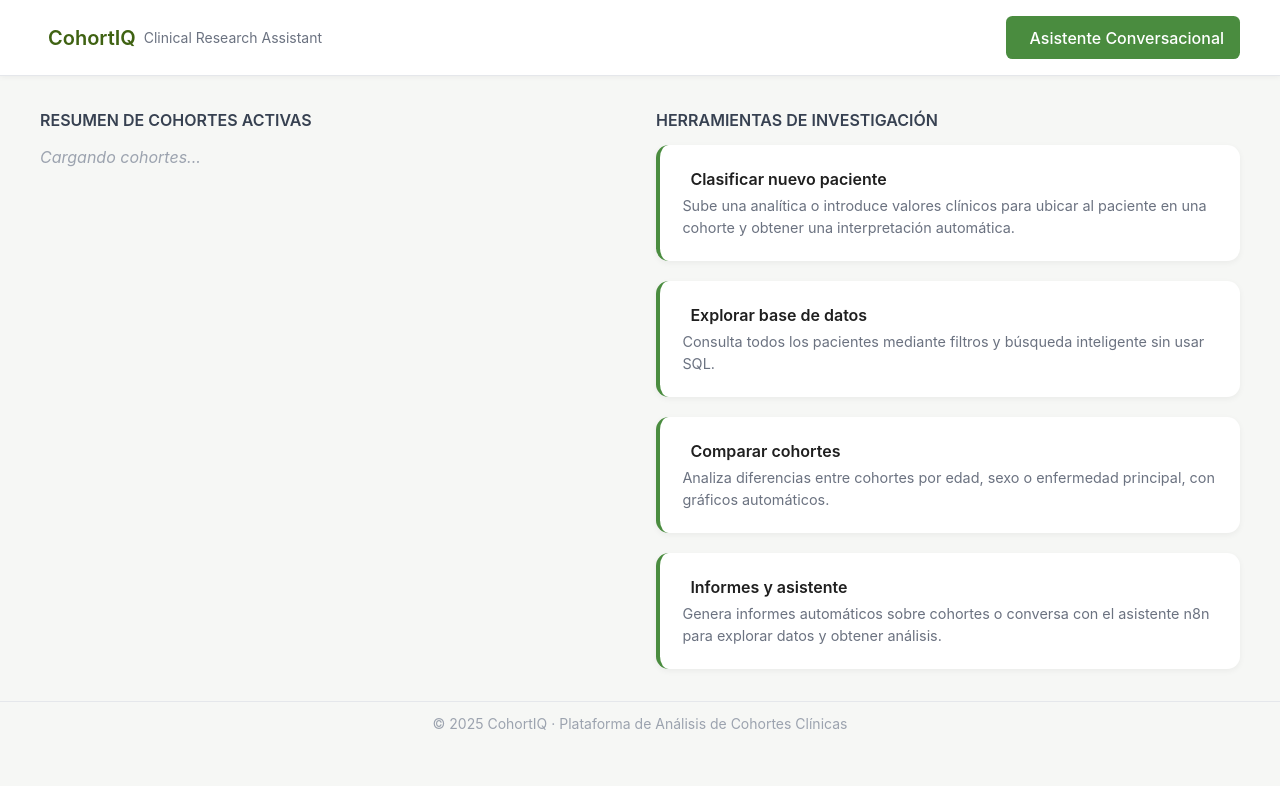
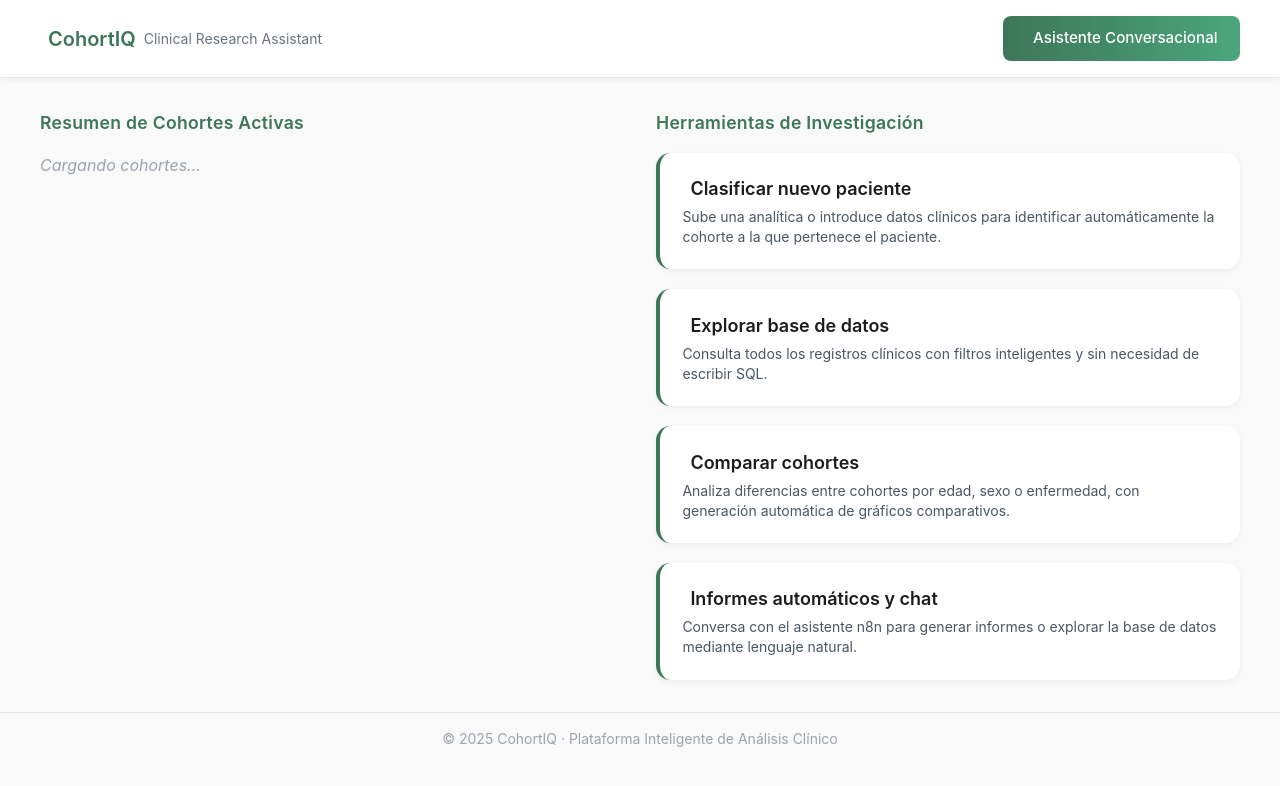
Before and after one commit to nanoData33/prueba, a plain HTML site: page index.html in a window 1280 px wide. Drawn offline with nearby package versions, Linux system fonts and the light colour scheme.

Commit message:
Update index.html

```diff
--- a/index.html
+++ b/index.html
@@ -10,33 +10,106 @@
 <script src="https://cdn.jsdelivr.net/npm/@supabase/supabase-js@2"></script>
 
 <style>
-  body { background-color:#f6f7f5; font-family:"Inter",sans-serif; color:#1f1f1f; }
-  header { background:white; border-bottom:1px solid #e5e7eb; box-shadow:0 1px 6px rgba(0,0,0,0.05); }
-  .section-title { font-weight:600; color:#374151; font-size:1rem; margin-bottom:0.8rem; text-transform:uppercase; }
-  .card { background:white; border-radius:0.8rem; padding:1.4rem; border-left:4px solid #4a8c3f; box-shadow:0 2px 6px rgba(0,0,0,0.05); transition:all .2s ease; cursor:pointer; }
-  .card:hover { transform:translateY(-3px); box-shadow:0 5px 12px rgba(0,0,0,0.08); }
-  .card h3 { font-weight:600; color:#1f1f1f; }
-  .card p { color:#6b7280; font-size:0.9rem; margin-top:3px; }
-  .cohorte { background:white; border-radius:0.6rem; padding:0.9rem 1rem; border-left:4px solid #4a8c3f; display:flex; justify-content:space-between; align-items:center; }
-  .btn { background:#4a8c3f; color:white; border:none; padding:0.6rem 1rem; border-radius:0.4rem; font-weight:500; transition:all .2s ease; }
-  .btn:hover { background:#3b7033; }
+  :root {
+    --verde: #3d7658;
+    --verde-claro: #4ba67d;
+    --gris-fondo: #f8f9f8;
+    --gris-texto: #1c1c1c;
+  }
+
+  body {
+    font-family: "Inter", sans-serif;
+    background-color: var(--gris-fondo);
+    color: var(--gris-texto);
+  }
+
+  header {
+    background: white;
+    border-bottom: 1px solid #e2e8f0;
+    box-shadow: 0 2px 6px rgba(0, 0, 0, 0.05);
+  }
+
+  .btn-main {
+    background: linear-gradient(90deg, var(--verde) 0%, var(--verde-claro) 100%);
+    color: white;
+    border: none;
+    padding: 0.7rem 1.4rem;
+    border-radius: 0.5rem;
+    font-weight: 500;
+    font-size: 0.95rem;
+    transition: all 0.25s ease;
+  }
+  .btn-main:hover {
+    filter: brightness(1.08);
+    transform: translateY(-2px);
+  }
+
+  .card {
+    background: white;
+    border-radius: 0.9rem;
+    padding: 1.4rem;
+    border-left: 4px solid var(--verde);
+    box-shadow: 0 2px 6px rgba(0, 0, 0, 0.05);
+    transition: all 0.25s ease;
+    cursor: pointer;
+  }
+
+  .card:hover {
+    transform: translateY(-3px);
+    box-shadow: 0 6px 14px rgba(0, 0, 0, 0.1);
+  }
+
+  .section-title {
+    font-weight: 600;
+    color: var(--verde);
+    font-size: 1.1rem;
+    margin-bottom: 1rem;
+    letter-spacing: 0.3px;
+  }
+
+  .cohorte {
+    background: white;
+    border-radius: 0.7rem;
+    padding: 1rem 1.2rem;
+    border-left: 4px solid var(--verde);
+    display: flex;
+    justify-content: space-between;
+    align-items: center;
+    box-shadow: 0 1px 4px rgba(0, 0, 0, 0.05);
+  }
+
+  .btn-ver {
+    background: var(--verde);
+    color: white;
+    font-size: 0.85rem;
+    border-radius: 0.4rem;
+    padding: 0.4rem 0.9rem;
+    transition: all 0.2s;
+  }
+
+  .btn-ver:hover {
+    background: var(--verde-claro);
+  }
 </style>
 </head>
 
 <body>
   <!-- HEADER -->
   <header class="w-full flex justify-between items-center px-10 py-4">
-    <h1 class="flex items-center gap-2 text-xl font-semibold text-lime-800">
-      <i data-lucide="activity"></i> CohortIQ
+    <h1 class="flex items-center gap-2 text-xl font-semibold text-[var(--verde)]">
+      <i data-lucide="activity"></i>
+      CohortIQ
       <span class="text-gray-500 text-sm font-normal">Clinical Research Assistant</span>
     </h1>
-    <a href="chat.html" class="btn flex items-center gap-2"><i data-lucide="bot"></i> Asistente Conversacional</a>
+    <a href="chat.html" class="btn-main flex items-center gap-2">
+      <i data-lucide="bot"></i> Asistente Conversacional
+    </a>
   </header>
 
-  <!-- MAIN CONTENT -->
+  <!-- MAIN -->
   <main class="px-10 py-8 max-w-7xl mx-auto grid grid-cols-1 lg:grid-cols-2 gap-8 items-start">
 
-    <!-- IZQUIERDA -->
+    <!-- COHORTES -->
     <section>
       <h2 class="section-title">Resumen de Cohortes Activas</h2>
       <div id="cohortes" class="flex flex-col gap-3">
@@ -44,53 +117,52 @@
       </div>
     </section>
 
-    <!-- DERECHA -->
+    <!-- HERRAMIENTAS -->
     <section>
       <h2 class="section-title">Herramientas de Investigación</h2>
       <div class="flex flex-col gap-5">
         <div class="card" onclick="location.href='clasificar.html'">
           <div class="flex items-center gap-2 mb-1">
-            <i data-lucide='user-plus' class='text-lime-700'></i>
-            <h3>Clasificar nuevo paciente</h3>
+            <i data-lucide='user-plus' class='text-[var(--verde)]'></i>
+            <h3 class="font-semibold text-lg">Clasificar nuevo paciente</h3>
           </div>
-          <p>Sube una analítica o introduce valores clínicos para ubicar al paciente en una cohorte y obtener una interpretación automática.</p>
+          <p class="text-gray-600 text-sm">Sube una analítica o introduce datos clínicos para identificar automáticamente la cohorte a la que pertenece el paciente.</p>
         </div>
 
         <div class="card" onclick="location.href='explorar.html'">
           <div class="flex items-center gap-2 mb-1">
-            <i data-lucide='database' class='text-lime-700'></i>
-            <h3>Explorar base de datos</h3>
+            <i data-lucide='database' class='text-[var(--verde)]'></i>
+            <h3 class="font-semibold text-lg">Explorar base de datos</h3>
           </div>
-          <p>Consulta todos los pacientes mediante filtros y búsqueda inteligente sin usar SQL.</p>
+          <p class="text-gray-600 text-sm">Consulta todos los registros clínicos con filtros inteligentes y sin necesidad de escribir SQL.</p>
         </div>
 
         <div class="card" onclick="location.href='comparar.html'">
           <div class="flex items-center gap-2 mb-1">
-            <i data-lucide='bar-chart-2' class='text-lime-700'></i>
-            <h3>Comparar cohortes</h3>
+            <i data-lucide='bar-chart-2' class='text-[var(--verde)]'></i>
+            <h3 class="font-semibold text-lg">Comparar cohortes</h3>
           </div>
-          <p>Analiza diferencias entre cohortes por edad, sexo o enfermedad principal, con gráficos automáticos.</p>
+          <p class="text-gray-600 text-sm">Analiza diferencias entre cohortes por edad, sexo o enfermedad, con generación automática de gráficos comparativos.</p>
         </div>
 
         <div class="card" onclick="location.href='informes.html'">
           <div class="flex items-center gap-2 mb-1">
-            <i data-lucide='file-bar-chart' class='text-lime-700'></i>
-            <h3>Informes y asistente</h3>
+            <i data-lucide='file-bar-chart' class='text-[var(--verde)]'></i>
+            <h3 class="font-semibold text-lg">Informes automáticos y chat</h3>
           </div>
-          <p>Genera informes automáticos sobre cohortes o conversa con el asistente n8n para explorar datos y obtener análisis.</p>
+          <p class="text-gray-600 text-sm">Conversa con el asistente n8n para generar informes o explorar la base de datos mediante lenguaje natural.</p>
         </div>
       </div>
     </section>
   </main>
 
-  <footer class="text-center text-sm text-gray-400 py-3 border-t border-gray-200">
-    © 2025 CohortIQ · Plataforma de Análisis de Cohortes Clínicas
+  <footer class="text-center text-sm text-gray-400 py-4 border-t border-gray-200">
+    © 2025 CohortIQ · Plataforma Inteligente de Análisis Clínico
   </footer>
 
   <script>
     lucide.createIcons();
 
-    // === SUPABASE CONNECTION ===
     const supabaseUrl = "https://tmolxeszsgkffurhrcxy.supabase.co";
     const supabaseKey = "eyJhbGciOiJIUzI1NiIsInR5cCI6IkpXVCJ9.eyJpc3MiOiJzdXBhYmFzZSIsInJlZiI6InRtb2x4ZXN6c2drZmZ1cmhyY3h5Iiwicm9sZSI6ImFub24iLCJpYXQiOjE3NjA5ODA4NDgsImV4cCI6MjA3NjU1Njg0OH0.UAEsNX7CpFXbns9ONynstAAKdcvmZUfsX5J6cOTE6Pw";
     const supabase = window.supabase.createClient(supabaseUrl, supabaseKey);
@@ -98,7 +170,7 @@
     async function cargarCohortes() {
       const c = document.getElementById("cohortes");
       const { data, error } = await supabase.from("pacientes").select("enfermedad_principal");
-      if (error) { c.innerHTML = "<p class='text-red-600'>Error al conectar con Supabase.</p>"; console.error(error); return; }
+      if (error) { c.innerHTML = "<p class='text-red-600'>Error al conectar con Supabase.</p>"; return; }
 
       const conteo = {};
       data.forEach(p => {
@@ -115,11 +187,10 @@
               <h4 class='font-semibold text-gray-800'>${e}</h4>
               <p class='text-gray-500 text-sm'>${t} pacientes registrados</p>
             </div>
-            <button onclick="location.href='cohorte.html?nombre=${encodeURIComponent(e)}'" class='btn text-sm'>Ver cohorte</button>
+            <button onclick="location.href='cohorte.html?nombre=${encodeURIComponent(e)}'" class='btn-ver'>Ver cohorte</button>
           </div>
         `).join("");
     }
-
     cargarCohortes();
   </script>
 </body>
```
